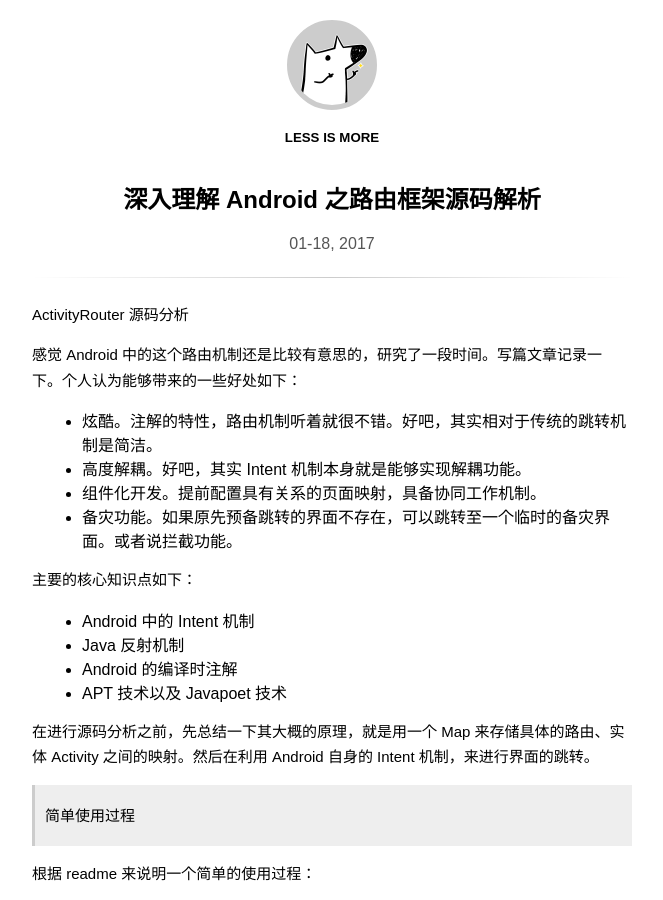
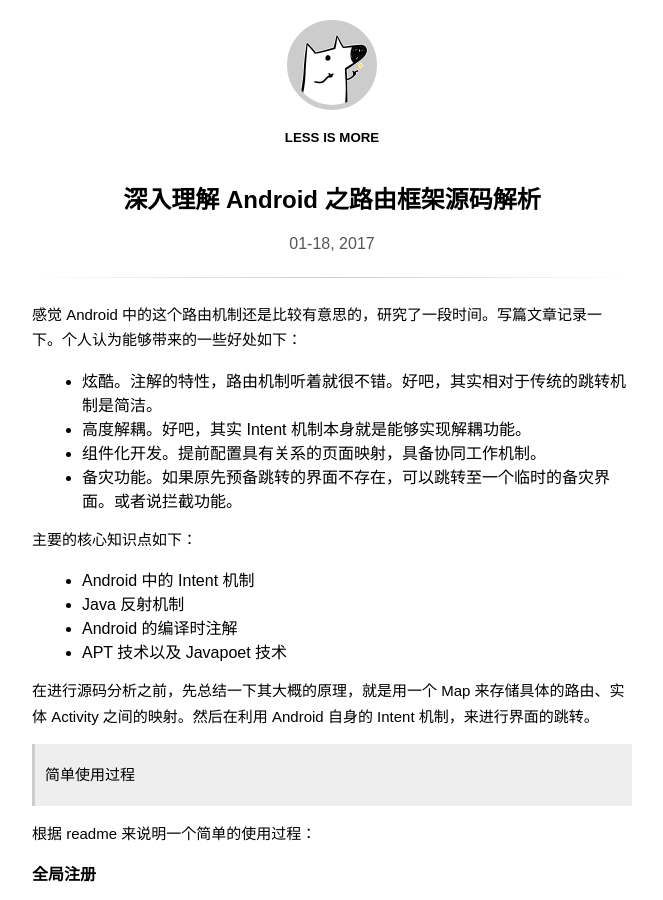
Before and after one commit to wuchangfeng/wuchangfeng.github.io, a Jekyll site: the page built from _posts/2017-04-27-activity-router-learn.md, in a window 1280 px wide and 900 px high. Shown: the whole window, without its empty margins (308-971 px from the left). Built offline with Jekyll 4.4.1, drawn with Linux system fonts in a browser that asks for light colours; some web fonts are replaced; comment, search, counter and statistics services are not loaded.

Commit message:
我好想你,记得常回家看看:information_desk_person:

```diff
--- a/_posts/2017-04-27-activity-router-learn.md
+++ b/_posts/2017-04-27-activity-router-learn.md
@@ -4,8 +4,6 @@
 date: 2017-01-18 16:54:22 +0800
 categories: android
 ---
-
-ActivityRouter 源码分析
 
 感觉 Android 中的这个路由机制还是比较有意思的，研究了一段时间。写篇文章记录一下。个人认为能够带来的一些好处如下：
 
```
Also changed, not shown: _posts/2017-08-26-sync-in-dcl.md (+0 -1 lines), _posts/.md (added), _posts/2018-10-20-add-flutter-in-android.md (renamed from _posts/2018-10-20--add-flutter-in-android.md), _posts/2018-9-1-android-message.md (renamed from _posts/2018-12-18-android-message.md), _posts/2018-9-10-android-intentservice-handlerthread.md (renamed from _posts/2018-12-21-android-intentservice-handlerthread.md), _posts/2018-9-20-android-threadpool.md (renamed from _posts/2018-12-20-android-threadpool.md), _posts/2018-9-3-androoid-asynctask.md (renamed from _posts/2018-12-19-androoid-asynctask.md), _posts/2018-9-30-android-bitmap.md (renamed from _posts/2018-12-22-android-bitmap.md).
